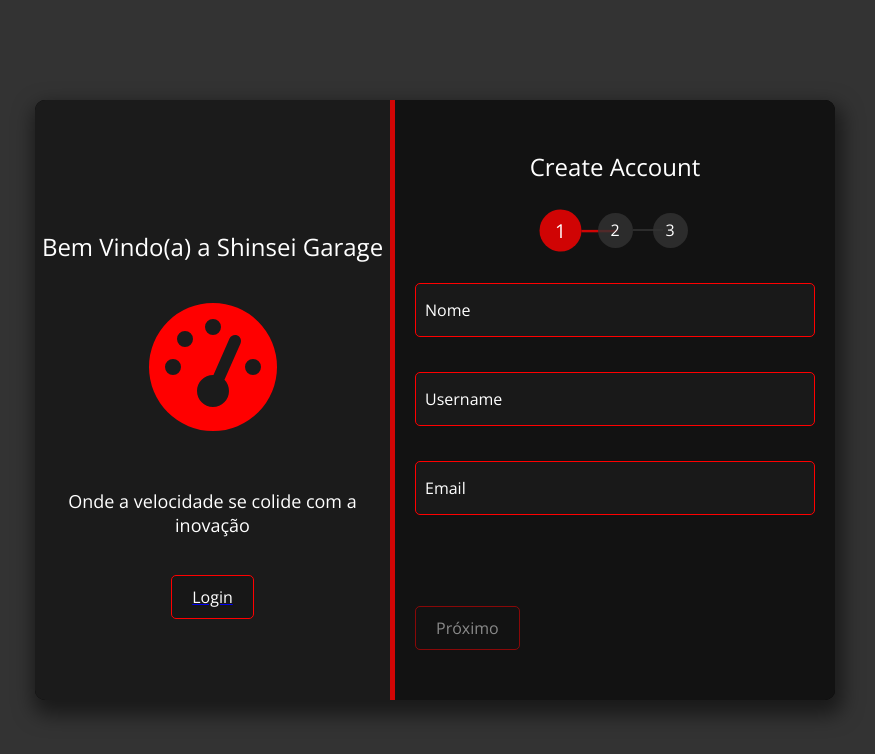
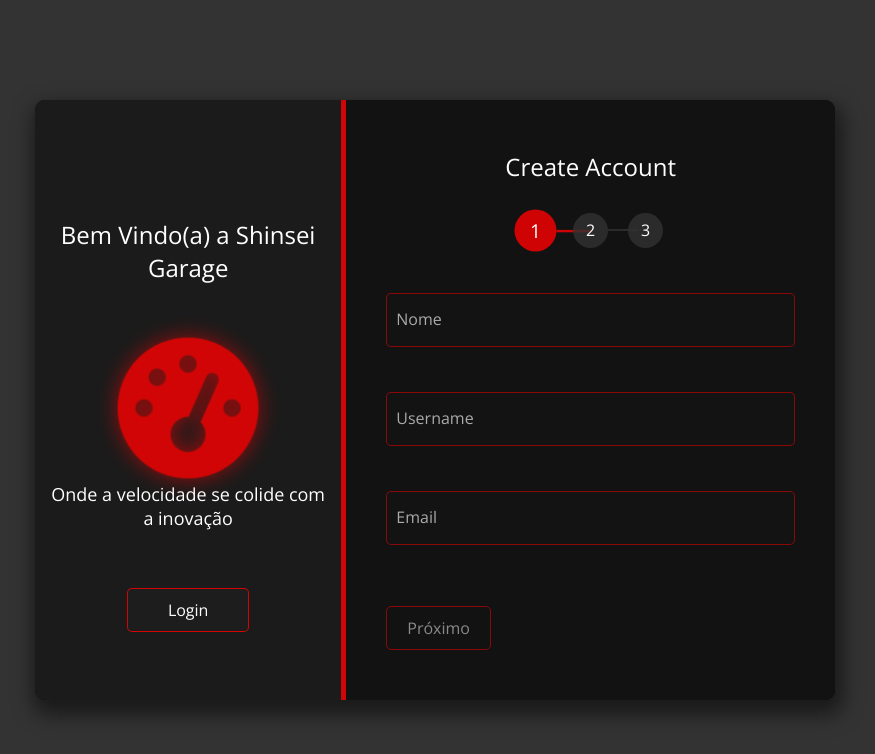
Before and after one commit to Gesshokuuyu/Shinsei_Garage, a Vue app in the folder shinseigarage/: page /Signin in a window 1280 px wide. Shown: the top 754 px of the page, without its empty margins (205-1080 px from the left). Built offline with nearby package versions, Linux system fonts and the light colour scheme.

Commit message:
ajustes visuais

```diff
--- a/shinseigarage/src/components/ShinseiSiginUI.vue
+++ b/shinseigarage/src/components/ShinseiSiginUI.vue
@@ -2,13 +2,18 @@
   <div class="signupSection">
     <div class="info">
       <h2>Bem Vindo(a) a Shinsei Garage</h2>
-      <font-awesome-icon :icon="['fas', 'gauge-high']" size="6x" class="icon" />
-      <p>Onde a velocidade se colide com a inovação</p>
+      <div class="logo-container">
+        <font-awesome-icon :icon="['fas', 'gauge-high']" size="6x" class="icon pulse" />
+      </div>
+      <p class="fade-in">Onde a velocidade se colide com a inovação</p>
       <transition name="fade">
         <div v-if="!formSubmitted">
           <router-link to="/Login">
-            <button id="login-btn" class="action-btn">Login</button>
-          </router-link>
+            <button id="info-btn" class="glow-effect">
+              Login
+              <span class="btn-line"></span>
+            </button>
+      </router-link>
         </div>
       </transition>
     </div>
@@ -35,12 +40,12 @@
       <transition name="slide-fade">
         <form v-if="formStep === 0" @submit.prevent="nextStep" class="step-form">
           <div class="inputContainer">
-            <label :class="{ active: name || isFocused.name }" for="name">Nome</label>
+            <label :class="{ active: Account.name || isFocused.name }" for="name">Nome</label>
             <input
               type="text"
               class="inputFields"
               id="name"
-              v-model="name"
+              v-model="Account.name"
               @focus="toggleLabel('name', true)"
               @blur="toggleLabel('name', false)"
               required
@@ -53,12 +58,12 @@
           </div>
 
           <div class="inputContainer">
-            <label :class="{ active: username || isFocused.username }" for="username">Username</label>
+            <label :class="{ active: Account.username || isFocused.username }" for="username">Username</label>
             <input
               type="text"
               class="inputFields"
               id="username"
-              v-model="username"
+              v-model="Account.username"
               @input="userNameValidation"
               @focus="toggleLabel('username', true)"
               @blur="toggleLabel('username', false)"
@@ -76,12 +81,12 @@
           </div>
 
           <div class="inputContainer">
-            <label :class="{ active: email || isFocused.email }" for="email">Email</label>
+            <label :class="{ active: Account.email || isFocused.email }" for="email">Email</label>
             <input
               type="email"
               class="inputFields"
               id="email"
-              v-model="email"
+              v-model="Account.email"
               @input="emailValidation"
               @focus="toggleLabel('email', true)"
               @blur="toggleLabel('email', false)"
@@ -111,12 +116,12 @@
       <transition name="slide-fade">
         <form v-if="formStep === 1" @submit.prevent="nextStep" class="step-form">
           <div class="inputContainer">
-            <label :class="{ active: password || isFocused.password }" for="password">Password</label>
+            <label :class="{ active: Account.password || isFocused.password }" for="password">Password</label>
             <input
               type="password"
               class="inputFields"
               id="password"
-              v-model="password"
+              v-model="Account.password"
               @input="passwordValidation"
               @focus="toggleLabel('password', true)"
               @blur="toggleLabel('password', false)"
@@ -153,12 +158,12 @@
           </div>
 
           <div class="inputContainer">
-            <label :class="{ active: confirmPassword || isFocused.confirmPassword }" for="confirmPassword">Confirmar Senha</label>
+            <label :class="{ active: Account.confirmPassword || isFocused.confirmPassword }" for="confirmPassword">Confirmar Senha</label>
             <input
               type="password"
               class="inputFields"
               id="confirmPassword"
-              v-model="confirmPassword"
+              v-model="Account.confirmPassword"
               @input="confirmPasswordValidation"
               @focus="toggleLabel('confirmPassword', true)"
               @blur="toggleLabel('confirmPassword', false)"
@@ -196,19 +201,19 @@
           <div class="review-info">
             <div class="review-item">
               <span class="review-label">Nome:</span>
-              <span class="review-value">{{ name }}</span>
+              <span class="review-value">{{ Account.name }}</span>
             </div>
             <div class="review-item">
               <span class="review-label">Username:</span>
-              <span class="review-value">{{ username }}</span>
+              <span class="review-value">{{ Account.username }}</span>
             </div>
             <div class="review-item">
               <span class="review-label">Email:</span>
-              <span class="review-value">{{ email }}</span>
+              <span class="review-value">{{ Account.email }}</span>
             </div>
             <div class="review-item">
               <span class="review-label">Password:</span>
-              <span class="review-value">••••••••</span>
+              <span class="review-value">{{ Account.password }}</span>
             </div>
           </div>
 
@@ -218,7 +223,7 @@
           </div>
 
           <div class="btn-container">
-            <button type="button" class="action-btn back-btn" @click="formStep = 1">
+            <button type="button" class="action-btn back-btn" @click="formStep = 1, createAccount()">
               <font-awesome-icon :icon="['fas', 'arrow-left']" />
               Voltar
             </button>
@@ -241,12 +246,12 @@
       <div v-if="formSubmitted" class="success-screen">
         <font-awesome-icon :icon="['fas', 'check-circle']" size="5x" class="success-icon" />
         <h2>Registro Completo!</h2>
-        <p>Bem-vindo à Shinsei Garage, {{ name }}!</p>
+        <p>Bem-vindo à Shinsei Garage, {{ Account.name }}!</p>
         <p class="sub-text">Sua conta foi criada com sucesso.</p>
-        <router-link to="/dashboard">
+        <router-link to="/Home">
           <button class="action-btn dashboard-btn">
             <font-awesome-icon :icon="['fas', 'tachometer-alt']" />
-            Ir para o Dashboard
+            Ir para a Home
           </button>
         </router-link>
       </div>
@@ -262,6 +267,13 @@
       formStep: 0,
       formSubmitted: false,
       termsAgreed: false,
+      Account:{
+        name: "",
+        username: "",
+        password: "",
+        confirmPassword: "",
+        email: "",
+      },
       name: "",
       username: "",
       password: "",
@@ -290,27 +302,27 @@
   },
   computed: {
     canProceedStep1() {
-      return this.name.length > 0 && this.usernameValid && this.emailValid;
+      return this.Account.name.length > 0 && this.usernameValid && this.emailValid;
     },
     canProceedStep2() {
       return this.passwordValid && this.passwordsMatch;
     },
     passwordStrength() {
-      if (this.password.length === 0) return 0;
+      if (this.Account.password.length === 0) return 0;
 
       let strength = 0;
 
       // Length check
-      if (this.password.length >= 7) strength += 25;
+      if (this.Account.password.length >= 7) strength += 25;
 
       // Contains number
-      if (/\d/.test(this.password)) strength += 25;
+      if (/\d/.test(this.Account.password)) strength += 25;
 
       // Contains lowercase
-      if (/[a-z]/.test(this.password)) strength += 25;
+      if (/[a-z]/.test(this.Account.password)) strength += 25;
 
       // Contains uppercase
-      if (/[A-Z]/.test(this.password)) strength += 25;
+      if (/[A-Z]/.test(this.Account.password)) strength += 25;
 
       return strength;
     },
@@ -336,7 +348,7 @@
       this.errors.username = [];
       this.usernameValid = true;
 
-      if (this.username.length < 3) {
+      if (this.Account.username.length < 3) {
         this.errors.username.push("Nome de usuário deve ter pelo menos 3 caracteres");
         this.usernameValid = false;
       }
@@ -353,22 +365,22 @@
       this.errors.password = [];
       this.passwordValid = true;
 
-      if (!/^.{7,15}$/.test(this.password)) {
+      if (!/^.{7,15}$/.test(this.Account.password)) {
         this.errors.password.push("A senha deve ter entre 7-15 caracteres.");
         this.passwordValid = false;
       }
 
-      if (!/\d/.test(this.password)) {
+      if (!/\d/.test(this.Account.password)) {
         this.errors.password.push("Deve conter um número.");
         this.passwordValid = false;
       }
 
-      if (!/[a-z]/.test(this.password)) {
+      if (!/[a-z]/.test(this.Account.password)) {
         this.errors.password.push("Deve conter uma letra minúscula.");
         this.passwordValid = false;
       }
 
-      if (!/[A-Z]/.test(this.password)) {
+      if (!/[A-Z]/.test(this.Account.password)) {
         this.errors.password.push("Deve conter uma letra maiúscula.");
         this.passwordValid = false;
       }
@@ -381,7 +393,7 @@
       this.errors.confirmPassword = [];
       this.passwordsMatch = true;
 
-      if (this.confirmPassword !== this.password) {
+      if (this.Account.confirmPassword !== this.Account.password) {
         this.errors.confirmPassword.push("As senhas não coincidem.");
         this.passwordsMatch = false;
       }
@@ -393,12 +405,12 @@
       this.errors.email = [];
       this.emailValid = true;
 
-      if (!this.email.includes("@")) {
+      if (!this.Account.email.includes("@")) {
         this.errors.email.push("Email deve conter '@'.");
         this.emailValid = false;
       }
 
-      if (!this.email.endsWith(".com")) {
+      if (!this.Account.email.endsWith(".com")) {
         this.errors.email.push("Email deve terminar com '.com'.");
         this.emailValid = false;
       }
@@ -432,6 +444,10 @@
       }
     },
 
+    createAccount(){
+
+    },
+
     submitForm() {
       if (this.termsAgreed) {
         // Show loading state
@@ -444,9 +460,8 @@
         setTimeout(() => {
           document.body.removeChild(loadingOverlay);
           this.formSubmitted = true;
+          this.createAccount()
 
-          // Aqui você adicionaria a lógica para enviar os dados ao servidor
-          // this.$emit('user-registered', { name: this.name, email: this.email });
         }, 1500);
       }
     }
@@ -471,6 +486,63 @@
   background-color: #000000;
   background-size: cover;
   background-position: center;
+}
+
+.icon {
+  color: rgba(255, 0, 0, 1);
+  filter: drop-shadow(0 0 10px rgba(255, 0, 0, 0.7));
+}
+
+.pulse {
+  animation: pulse 2s infinite;
+}
+
+@keyframes pulse {
+  0% {
+    transform: scale(1);
+    opacity: 1;
+  }
+  50% {
+    transform: scale(1.1);
+    opacity: 0.8;
+  }
+  100% {
+    transform: scale(1);
+    opacity: 1;
+  }
+}
+
+.glow-effect {
+  position: relative;
+}
+
+.btn-line {
+  position: absolute;
+  bottom: 0;
+  left: 0;
+  width: 0;
+  height: 2px;
+  background: rgba(255, 0, 0, 1);
+  transition: width 0.3s ease;
+}
+
+#info-btn {
+  border: 1px solid rgba(255, 0, 0, 0.8);
+  background: rgba(30, 30, 30, .8);
+  font-size: 16px;
+  color: white;
+  padding: 10px 40px;
+  cursor: pointer;
+  transition: all 0.4s ease;
+  border-radius: 5px;
+  position: relative;
+  overflow: hidden;
+  margin-top: 20px;
+}
+
+.logo-container {
+  margin: 20px 0;
+  height: 100px;
 }
 
 .signupSection {
@@ -506,6 +578,10 @@
   margin-bottom: 20px;
 }
 
+.fade-in {
+  animation: fadeIn 1.5s ease;
+}
+
 .info p {
   font-size: 18px;
   padding: 20px 10px;
@@ -518,15 +594,13 @@
 }
 
 .signupForm {
-  width: 55%;
-  padding: 30px 0;
+  width: 70%;
+  padding: 30px 20px;
   background: rgba(20, 20, 20, .9);
   transition: .2s;
   display: flex;
   flex-direction: column;
   align-items: center;
-  position: relative;
-  overflow-y: auto;
 }
 
 .signupForm h2 {
@@ -590,33 +664,41 @@
 .inputContainer {
   position: relative;
   margin-bottom: 25px;
-  width: 100%;
+  transition: all 0.3s ease;
+}
+
+.inputContainer:hover label {
+  color: rgba(255, 0, 0, 0.8);
 }
 
 .inputContainer label {
-  margin-left: 10px;
   position: absolute;
+  left: 10px;
   top: 50%;
-  transform: translateY(-50%);
-  color: white;
-  transition: all 0.3s;
+  transform: translateY(-30%);
+  font-size: 16px;
+  color: #aaa;
+  transition: all 0.3s ease;
   pointer-events: none;
 }
 
+
 .inputContainer label.active {
-  top: -10px;
+  top: -5px;
   font-size: 12px;
   color: rgba(255, 0, 0, 1);
+  font-weight: 600;
+  /* margin-left: -50px; */
 }
 
 .inputFields {
-  margin: 5px 0;
+  margin: 15px 0 5px;
   font-size: 16px;
   padding: 15px 10px;
   width: 100%;
-  border: 1px solid rgba(255, 0, 0, 1);
+  border: 1px solid rgba(255, 0, 0, 0.5);
   border-radius: 5px;
-  background: rgba(30, 30, 30, .6);
+  background: rgba(20, 20, 20, .6);
   color: white;
   outline: none;
   transition: all 0.3s ease;
@@ -652,6 +734,10 @@
 .password-strength {
   width: 100%;
   margin-bottom: 15px;
+}
+
+#info-btn:hover .btn-line {
+  width: 100%;
 }
 
 .strength-bar {
@@ -806,6 +892,7 @@
 
 .dashboard-btn {
   padding: 12px 25px;
+  text-transform: none;
 }
 
 .dashboard-btn svg {
--- a/shinseigarage/src/main.js
+++ b/shinseigarage/src/main.js
@@ -21,9 +21,9 @@
 import { library } from '@fortawesome/fontawesome-svg-core'
 import { FontAwesomeIcon } from '@fortawesome/vue-fontawesome'
 
-import { faCar, faUser, faEnvelope, faLock,faGaugeHigh  } from '@fortawesome/free-solid-svg-icons'
+import { faCar, faUser, faEnvelope, faLock, faGaugeHigh, faEye, faEyeSlash } from '@fortawesome/free-solid-svg-icons';
 
-library.add(faCar, faUser, faEnvelope, faLock,faGaugeHigh )
+library.add(faCar, faUser, faEnvelope, faLock, faGaugeHigh, faEye, faEyeSlash);
 
 const app = createApp(App)
 
```
Also changed, not shown: shinseigarage/src/components/ShinseiLoginUI.vue (+47 -41 lines).
